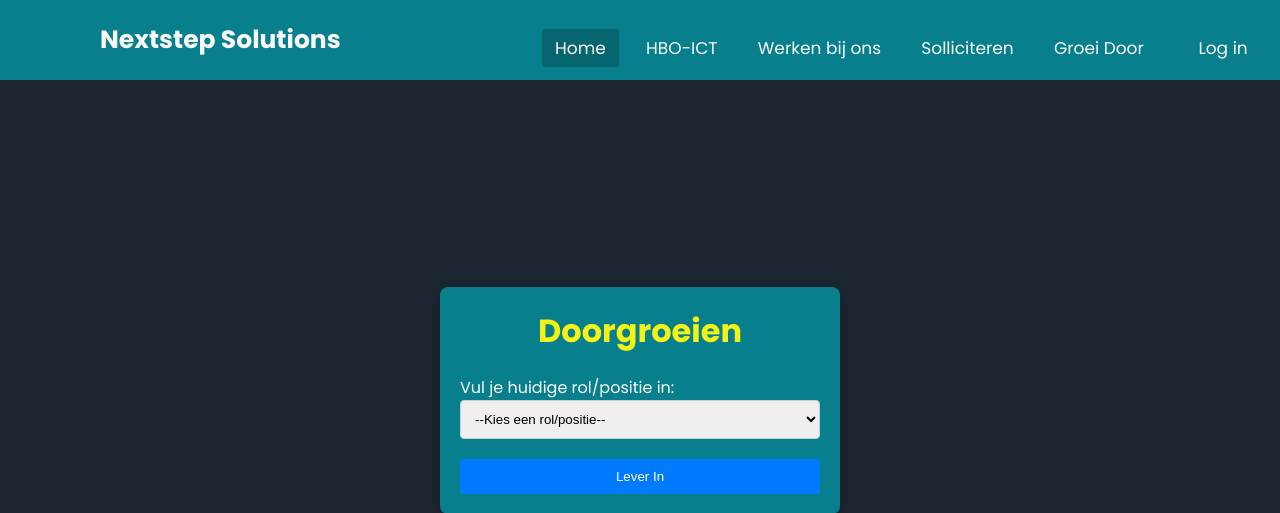
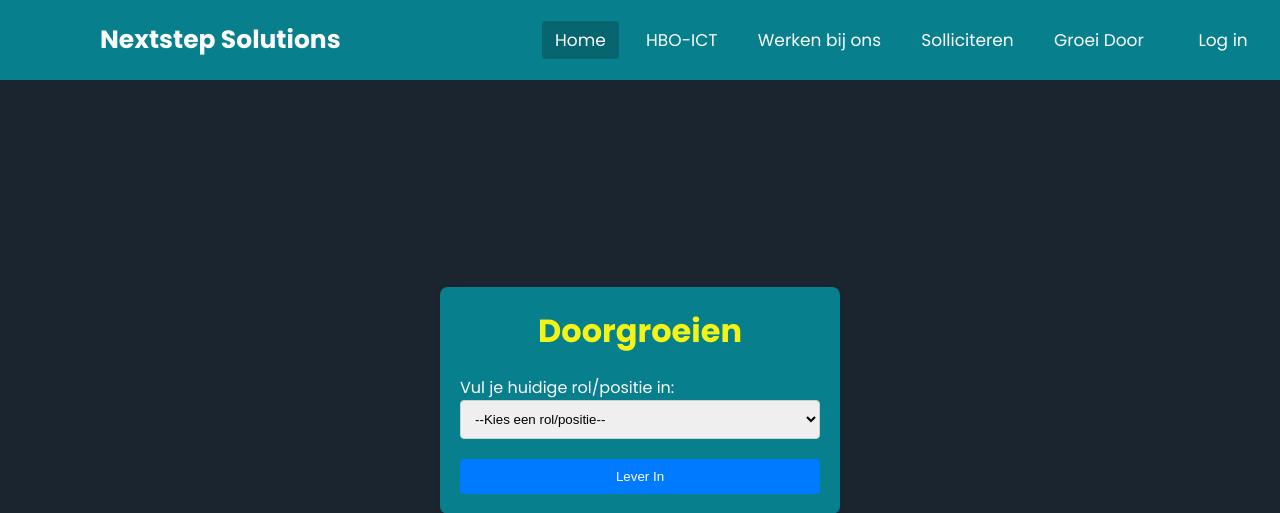
Before and after one commit to chevyje/NextSteps-Solutions-Website, a PHP site: page /doorgroeimogelijkheden.html in a window 1280 px wide. Shown: the top 513 px of the page. Run offline with PHP 8.4, Linux system fonts and the light colour scheme.

Commit message:
Doorgroeimogelijheden#5

```diff
--- a/Website/css/doorgroeimogelijkheden.css
+++ b/Website/css/doorgroeimogelijkheden.css
@@ -81,7 +81,3 @@ button:hover {
 ul {
     list-style-type: none;
 }
-
-ul li {
-    padding: 8px 0;
-}
```
